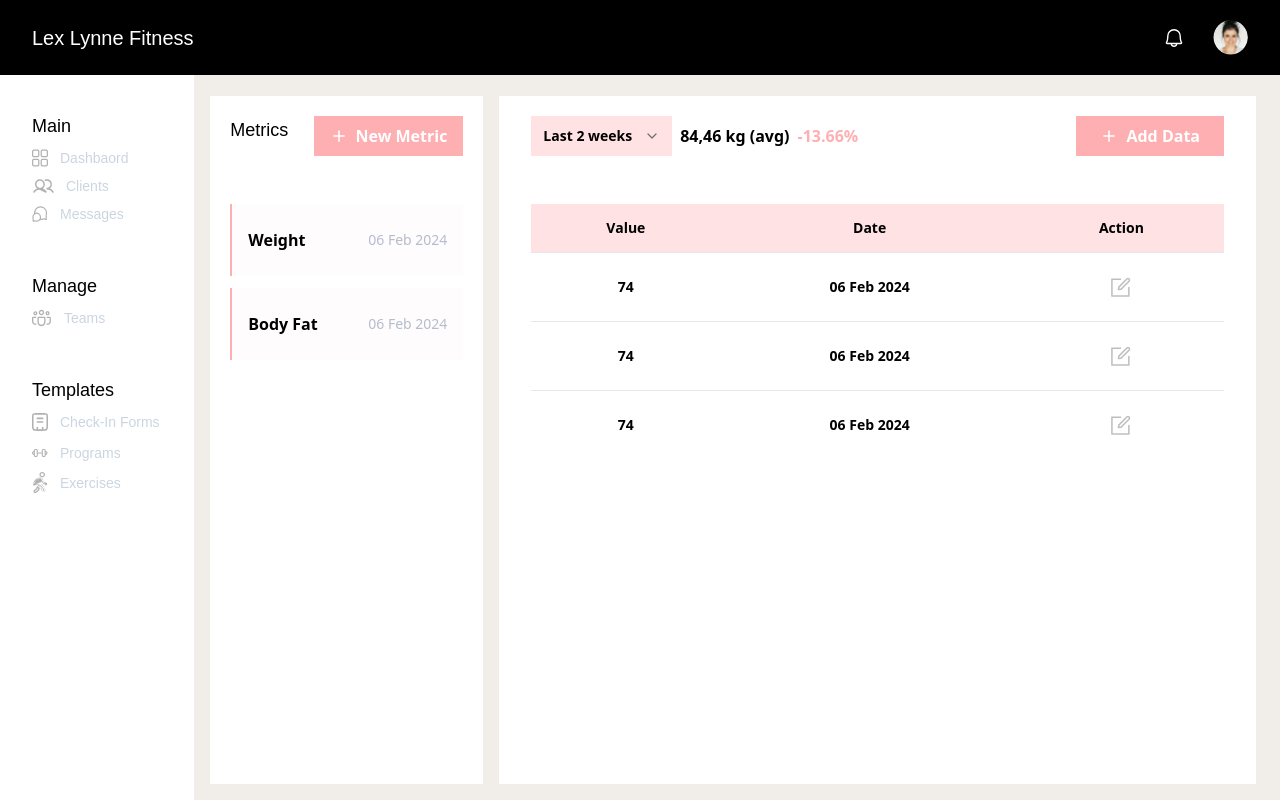
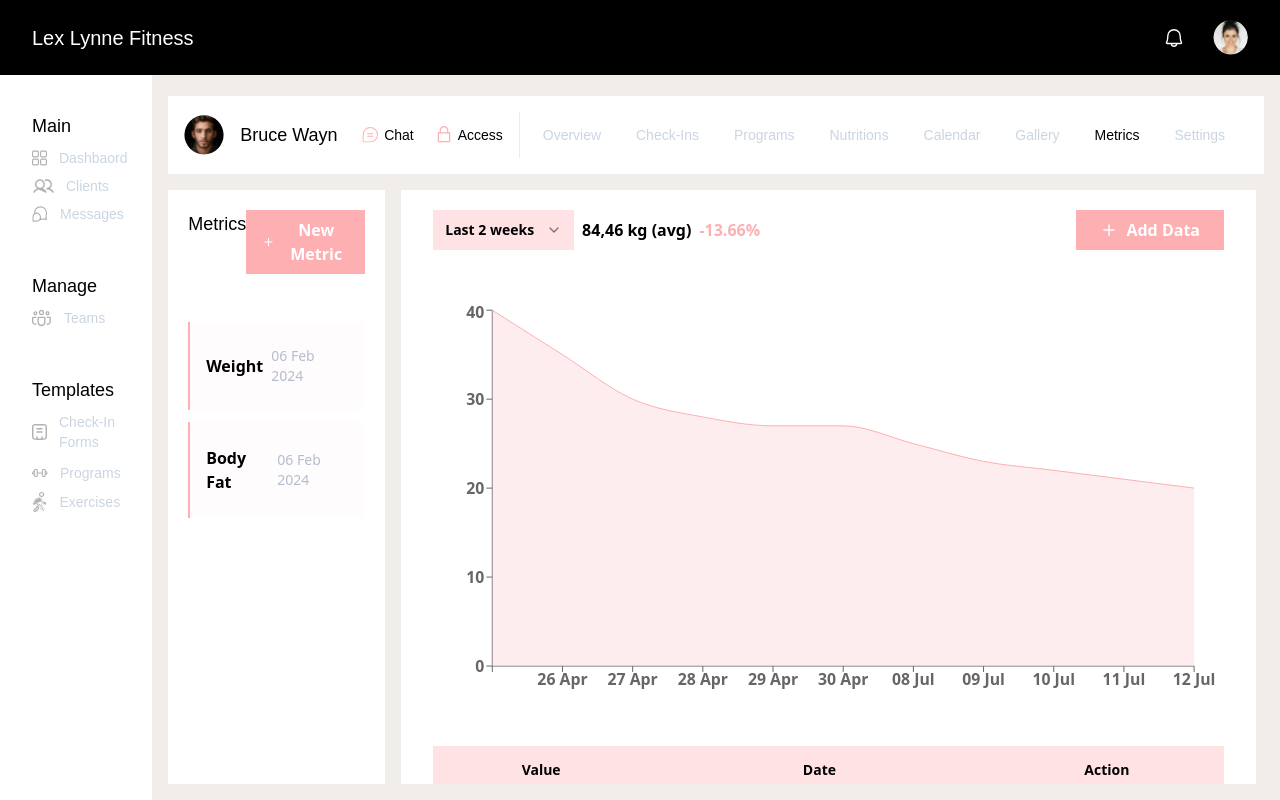
Before and after one commit to asfarmunir/Lex-Lynn-Fitness, a Next.js app: page /client/1/metrics in a window 1280 px wide. Built offline with nearby package versions, Linux system fonts and the light colour scheme; a web font is replaced by a local one.

Commit message:
metrics graphs and page added

```diff
--- a/app/(root)/client/[id]/metrics/page.tsx
+++ b/app/(root)/client/[id]/metrics/page.tsx
@@ -22,11 +22,12 @@ import {
 } from "@/components/ui/select";
 import AddNewMetric from "@/components/shared/AddNewMetric";
 import AddMetricData from "@/components/shared/AddMetricData";
+import ClientMetricsGraph from "@/components/shared/ClientMetricsGraph";
 
 const Page = ({ params: { id } }: { params: { id: string } }) => {
   return (
     <main className=" flex max-h-screen overflow-y-auto overflow-x-hidden flex-col mb-12 pb-12 gap-4 w-full items-start  justify-start">
-      {/* <ClientNavbar id={id} /> */}
+      <ClientNavbar id={id} />
 
       <section className=" flex flex-col lg:flex-row gap-4 w-full items-start  justify-start">
         <div className=" w-full lg:w-[28%] p-5 lg:min-h-[770px]  bg-white  gap-4">
@@ -77,6 +78,9 @@ const Page = ({ params: { id } }: { params: { id: string } }) => {
               </p>
             </div>
             <AddMetricData />
+          </div>
+          <div className=" w-full flex items-center justify-center mb-12">
+            <ClientMetricsGraph />
           </div>
           <Table>
             <TableHeader>
--- a/app/layout.tsx
+++ b/app/layout.tsx
@@ -33,7 +33,7 @@ export default function RootLayout({
   children: React.ReactNode;
 }>) {
   return (
-    <html lang="en" suppressHydrationWarning suppressContentEditableWarning>
+    <html lang="en" suppressHydrationWarning>
       <body className={averia.variable}>
         <NextTopLoader
           color="pink"
--- /dev/null
+++ b/components/shared/ClientMetricsGraph.tsx
@@ -0,0 +1,101 @@
+import React from "react";
+import {
+  AreaChart,
+  Area,
+  XAxis,
+  YAxis,
+  CartesianGrid,
+  Tooltip,
+  ResponsiveContainer,
+} from "recharts";
+
+const data = [
+  {
+    name: "",
+    uv: 40,
+    pv: 24,
+    amt: 24,
+  },
+  {
+    name: "26 Apr",
+    uv: 35,
+    pv: 22,
+    amt: 20,
+  },
+  {
+    name: "27 Apr",
+    uv: 30,
+    pv: 13,
+    amt: 22,
+  },
+  {
+    name: "28 Apr",
+    uv: 28,
+    pv: 12,
+    amt: 21,
+  },
+  {
+    name: "29 Apr",
+    uv: 27,
+    pv: 13,
+    amt: 22,
+  },
+  {
+    name: "30 Apr",
+    uv: 27,
+    pv: 13,
+    amt: 22,
+  },
+  {
+    name: "08 Jul",
+    uv: 25,
+    pv: 17,
+    amt: 17,
+  },
+  {
+    name: "09 Jul",
+    uv: 23,
+    pv: 15,
+    amt: 15,
+  },
+  {
+    name: "10 Jul",
+    uv: 22,
+    pv: 13,
+    amt: 14,
+  },
+  {
+    name: "11 Jul",
+    uv: 21,
+    pv: 12,
+    amt: 12,
+  },
+  {
+    name: "12 Jul",
+    uv: 20,
+    pv: 10,
+    amt: 10,
+  },
+];
+
+const ClientMetricsGraph = () => (
+  <AreaChart
+    width={800}
+    height={400}
+    data={data}
+    className=" font-sans font-semibold  text-slate-400/70"
+    margin={{
+      top: 10,
+      right: 30,
+      left: 0,
+      bottom: 0,
+    }}
+  >
+    <XAxis dataKey="name" />
+    <YAxis />
+    <Tooltip />
+    <Area type="monotone" dataKey="uv" stroke="#FEAFB1" fill="#FEE2E4" />
+  </AreaChart>
+);
+
+export default ClientMetricsGraph;
--- a/package.json
+++ b/package.json
@@ -33,6 +33,7 @@
     "react-hook-form": "^7.52.1",
     "react-icons": "^5.2.1",
     "react-minimal-pie-chart": "^8.4.0",
+    "recharts": "^2.12.7",
     "tailwind-merge": "^2.4.0",
     "tailwindcss-animate": "^1.0.7",
     "zod": "^3.23.8"
```
Also changed, not shown: app/(root)/messages/page.tsx (added), 1 other file (tests, documents, lock files or other folders).
